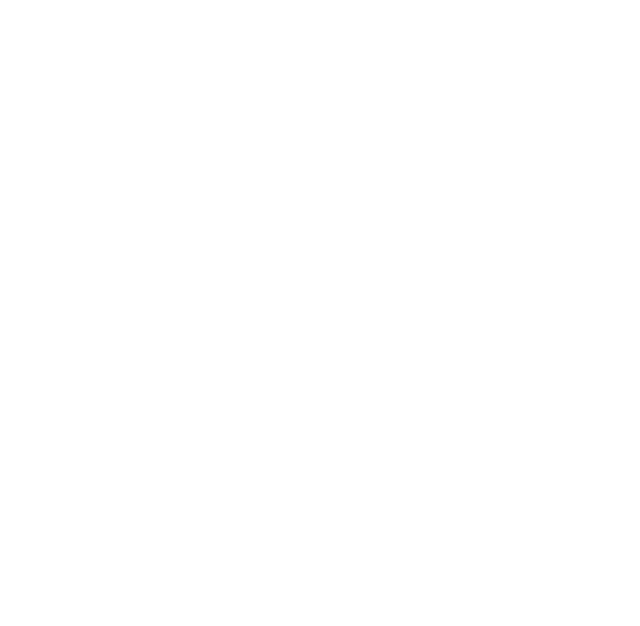
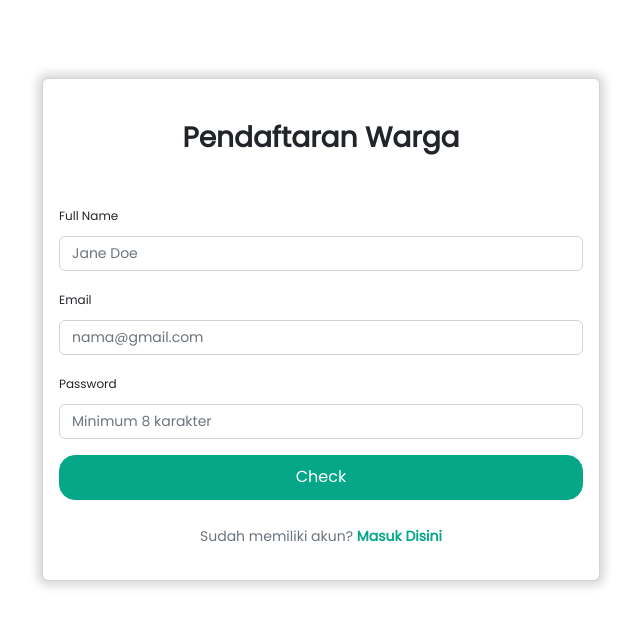
Before and after one commit to safiratyas/rtmars-frontend, a React (Create React App) app: page /register in a window 1280 px wide. Before the commit this address had no page. Shown: the top 626 px of the page, without its empty margins (319-959 px from the left). Built offline with nearby package versions, Linux system fonts and the light colour scheme.

Commit message:
add: register page for new user

```diff
--- a/src/App.js
+++ b/src/App.js
@@ -8,6 +8,7 @@ import {
 // Import Pages
 import Homepage from './pages/Homepage';
 import Login from './pages/Login';
+import Register from './pages/Register';
 
 // Styles
 import './styles/App.scss';
@@ -20,6 +21,7 @@ function App() {
       <BrowserRouter>
         <Routes>
           <Route path="/" element={<Homepage />} />
+          <Route path="/register" element={<Register />} />
           <Route path="/login" element={<Login />} />
         </Routes>
       </BrowserRouter>
--- a/src/components/Accordion/Faq.jsx
+++ b/src/components/Accordion/Faq.jsx
@@ -4,7 +4,7 @@ import "./Faq.scss";
 
 function Faq() {
   return (
-    <Container className="mt-5" id="pertanyaan">
+    <Container className="mt-5">
       <div className="faq-desc mb-5">
         <p>FAQ</p>
         <h3>Pertanyaan Yang Sering Diajukan</h3>
--- a/src/components/Cards/Description/CardDescription.jsx
+++ b/src/components/Cards/Description/CardDescription.jsx
@@ -5,7 +5,7 @@ import './CardDesc.scss';
 function CardDescription() {
   return (
     <Container className="mb-5">
-      <div className="card-desc mb-5" id="fitur">
+      <div className="card-desc mb-5">
         <p>Features</p>
         <h3>Fitur - Fitur Yang Tersedia</h3>
       </div>
--- a/src/components/Cards/Description/CardSum.jsx
+++ b/src/components/Cards/Description/CardSum.jsx
@@ -4,7 +4,7 @@ import './CardDesc.scss';
 
 function CardSum() {
   return (
-    <div className="div-sum mt-5 mb-5" id="total">
+    <div className="div-sum mt-5 mb-5">
       <Container>
         <Row xs={1} md={4} className="g-4 text-center">
           <Col>
--- /dev/null
+++ b/src/components/Cards/Register/Register.jsx
@@ -0,0 +1,58 @@
+import React from 'react';
+import { Link } from 'react-router-dom';
+import { Button, Card, Container, Form } from 'react-bootstrap';
+import './Register.scss';
+
+function RegisterCard() {
+  return (
+    <Container className="mt-5">
+      <Card className="register mx-auto">
+        <Card.Body>
+          <Card.Title className="mb-5 register-title">Pendaftaran Warga</Card.Title>
+          <Card.Text className="form-register">
+            <Form>
+              <Form.Group className="mb-3 register-form">
+                <Form.Label className="form-label">Full Name</Form.Label>
+                <Form.Control
+                  placeholder="Jane Doe"
+                  className="text"
+                />
+              </Form.Group>
+
+              <Form.Group className="mb-3">
+                <Form.Label className="form-label">Email</Form.Label>
+                <Form.Control
+                  type="email"
+                  placeholder="nama@gmail.com"
+                  className="text"
+                />
+              </Form.Group>
+
+              <Form.Group className="mb-3">
+                <Form.Label className="form-label">Password</Form.Label>
+                <Form.Control
+                  type="password"
+                  placeholder="Minimum 8 karakter"
+                  className="text"
+                />
+              </Form.Group>
+
+              <Button type="submit" className="register-btn">
+                Check
+              </Button>
+
+              <div className="text-center mt-4 mb-3">
+                <Form.Group className="mx-auto">
+                  <Form.Text style={{ textAlign: 'center' }}>Sudah memiliki akun? </Form.Text>
+                  <Link to="/login" style={{ textDecoration: 'none' }}><Form.Text style={{ color: '#06A788', fontWeight: 'bold' }}>Masuk Disini</Form.Text></Link>
+                </Form.Group>
+              </div>
+            </Form>
+          </Card.Text>
+        </Card.Body>
+      </Card>
+    </Container>
+  )
+}
+
+export default RegisterCard;
--- /dev/null
+++ b/src/components/Cards/Register/Register.scss
@@ -0,0 +1,41 @@
+$dark-blue: #002B5B;
+$dark-green: #06A788;
+$soft-blue: #8FE3CF;
+
+.register {
+  background-color: $soft-blue;
+  box-shadow: 0px 0px 10px 5px rgba(0, 0, 0, 0.15);
+  width: 50%;
+  margin-top: 7%;
+
+  .register-title {
+    font-size: 28px;
+    font-weight: bold;
+    text-align: center;
+    padding-top: 5%;
+  }
+
+  .form-label {
+    font-size: 12px;
+  }
+
+  .text {
+    font-size: 14px;
+  }
+
+  .register-btn {
+    width: 100%;
+    background-color: $dark-green;
+    border-color: $dark-green;
+    border-radius: 16px;
+    height: 45px;
+    color: white;
+
+    &:hover {
+      background-color: $dark-green;
+      border-color: $dark-green;
+      transform: scale(1.02);
+      color: white;
+    }
+  }
+}
--- a/src/components/Header/Header.jsx
+++ b/src/components/Header/Header.jsx
@@ -4,8 +4,8 @@ import './Header.scss';
 
 function Header() {
   return (
-    <Container id="header">
-      <Row>
+    <Container className="mb-5">
+      <Row style={{ paddingTop: "5%" }}>
         <Col xs={6} className="list-img">
           <img src={process.env.PUBLIC_URL + '/images/list.gif'} alt="list" />
         </Col>
--- a/src/components/Header/Header.scss
+++ b/src/components/Header/Header.scss
@@ -1,10 +1,15 @@
 $dark-blue: #002B5B;
 $dark-green: #06A788;
+
+
+.list-img {
+  margin-bottom: 5%;
+}
 
 .list-desc {
   h3 {
     font-weight: bold;
-    padding-top: 20%;
+    padding-top: 15%;
   }
 
   .list-btn {
@@ -13,6 +18,7 @@ $dark-green: #06A788;
     border-radius: 20px;
     width: 50%;
     height: 50px;
+    margin-top: 5%;
 
     &:hover {
       background-color: $dark-blue;
--- /dev/null
+++ b/src/pages/Register.jsx
@@ -0,0 +1,9 @@
+import Register from "../components/Cards/Register/Register"
+
+function RegisterPage() {
+  return (
+    <Register />
+  )
+}
+
+export default RegisterPage;
```
